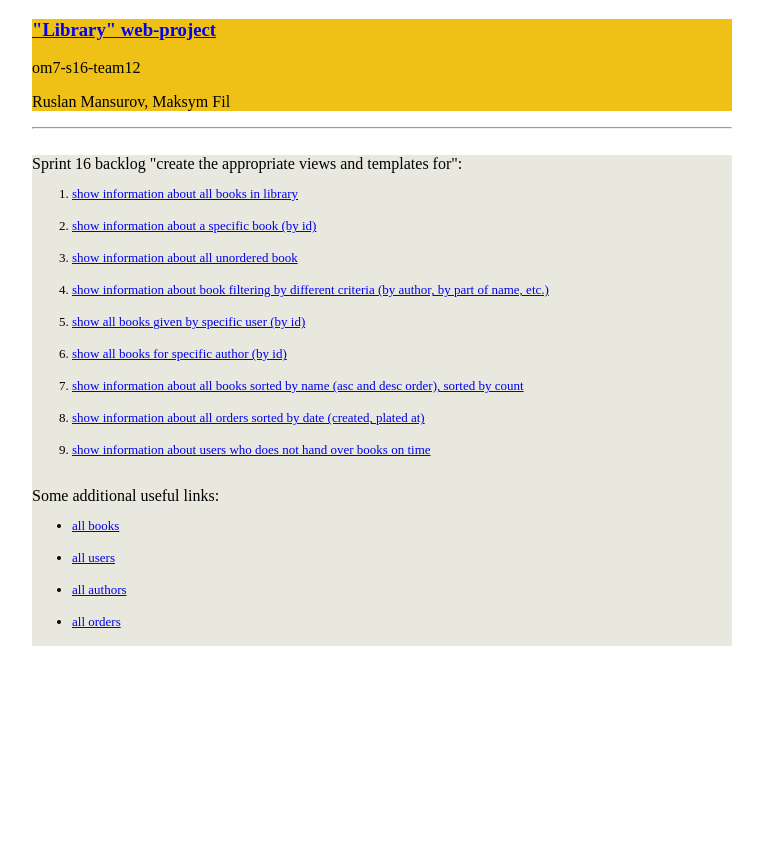
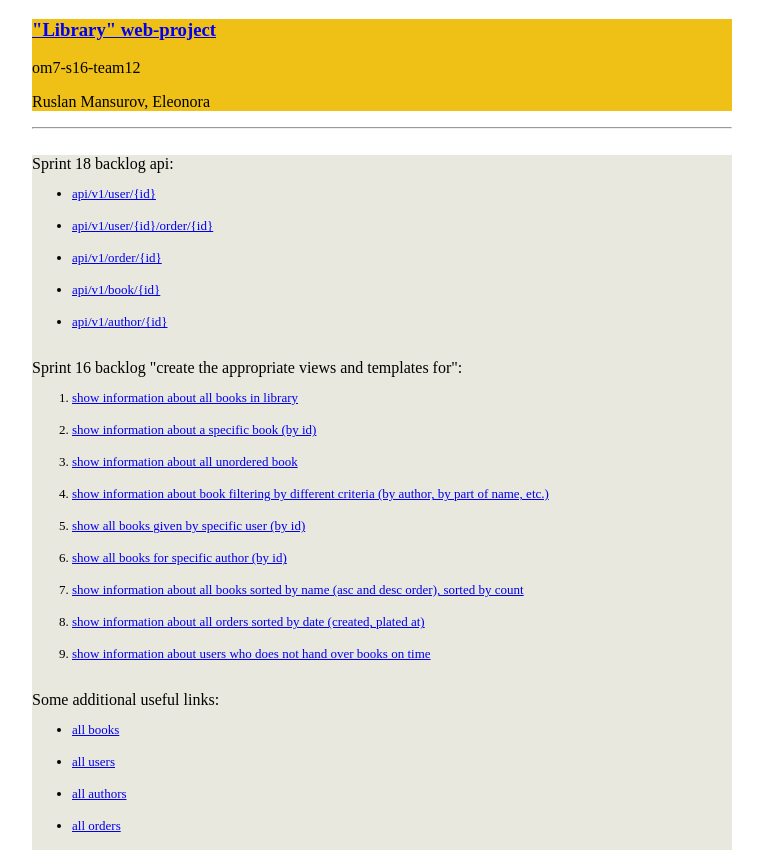
Before and after one commit to ruslanways/sprint18-om7-s18-team13, a Django app: page / in a window 1280 px wide. Shown: the whole page, without its empty margins (258-1021 px from the left). Before the commit the page ends 646 px from the top, so only its background shows below. Run offline with Django 3.2, Linux system fonts and the light colour scheme.

Commit message:
added url-links to api to index.html page

```diff
--- a/library/urls.py
+++ b/library/urls.py
@@ -14,20 +14,25 @@ Including another URLconf
     2. Add a URL to urlpatterns:  path('blog/', include('blog.urls'))
 """
 
+from posixpath import basename
 from django.contrib import admin
 from django.urls import include, path
 from order.views import OrderView
 from . import views
 from authentication.views import UserOdersView, UserView
 from rest_framework.routers import SimpleRouter
+from author.views import AuthorView
+from book.views import BookView
 
 router = SimpleRouter()
 router.register('users', UserView)
 router.register('orders', OrderView)
+router.register('authors', AuthorView)
+router.register('books', BookView)
 
 urlpatterns = [
     path('api/v1/', include(router.urls)),
-    path('api/v1/users/<int:pkuser>/orders/', UserOdersView.as_view({'get': 'list'})),
+    path('api/v1/users/<int:pkuser>/orders/', UserOdersView.as_view({'get': 'list'}), name='user_order-list'),
     path('api/v1/users/<int:pkuser>/orders/<int:pk>/', UserOdersView.as_view({'get': 'retrieve'})),
     path('', views.index, name='main'),
     path('admin/', admin.site.urls),
--- a/templates/base.html
+++ b/templates/base.html
@@ -14,7 +14,7 @@
         <div style="background-color: rgb(239, 192, 22);">
         <h3><a href="{% url 'main' %}">"Library" web-project</a></h3>
         <p>om7-s16-team12</p>
-        <p>Ruslan Mansurov, Maksym Fil</p>
+        <p>Ruslan Mansurov, Eleonora</p>
         </div>
         <hr>
         <br>
--- a/templates/index.html
+++ b/templates/index.html
@@ -2,7 +2,14 @@
 
 {% block content %}
 
-<div>
+<div>Sprint 18 backlog api:
+    <ul style="font-size:small">
+        <li><a href="{% url 'customuser-list' %}">api/v1/user/{id}</a></li><br>
+        <li><a href="{% url 'user_order-list' 5 %}">api/v1/user/{id}/order/{id}</a></li><br>
+        <li><a href="{% url 'order-list' %}">api/v1/order/{id}</a></li><br>
+        <li><a href="{% url 'book-list' %}">api/v1/book/{id}</a></li><br>
+        <li><a href="{% url 'author-list' %}">api/v1/author/{id}</a></li><br>
+    </ul>
     Sprint 16 backlog
     "create the appropriate views and templates for":
     <ol style="font-size:small">
```
Also changed, not shown: author/serializers.py (added, +7 -0 lines), author/views.py (+7 -0 lines), book/serializers.py (added, +7 -0 lines), book/views.py (+9 -0 lines).
